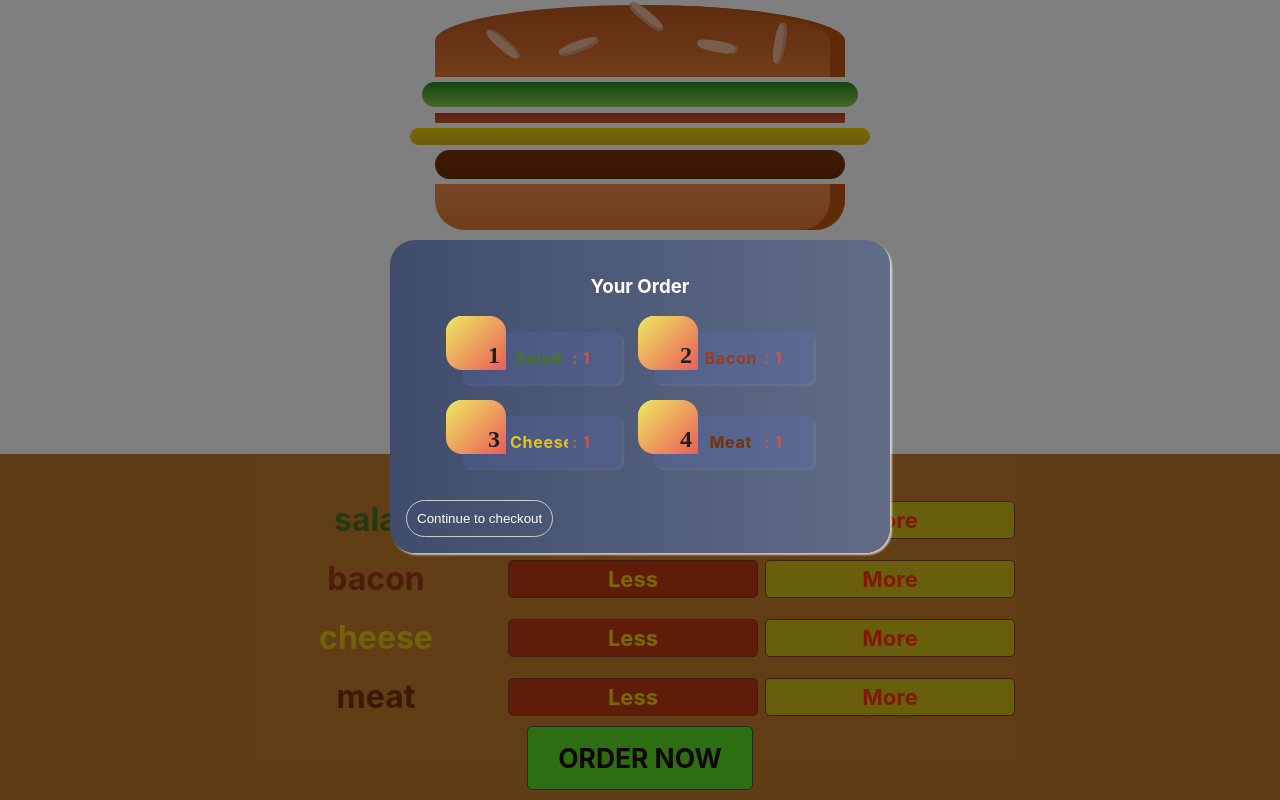
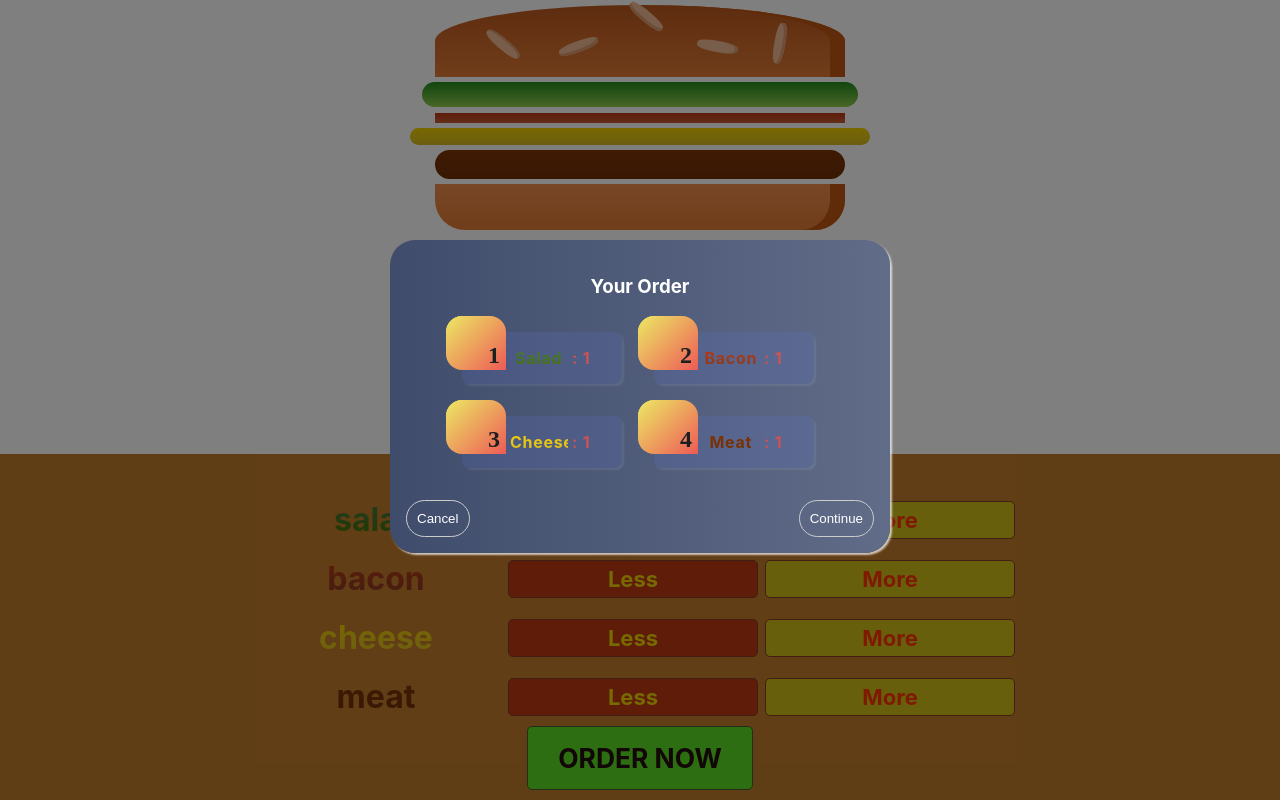
Before and after one commit to arifemir/burger-builder, a React (Create React App) app: page / in a window 1280 px wide. Both pictures are taken after a click on the button "ORDER NOW". Built offline with nearby package versions, Linux system fonts and the light colour scheme.

Commit message:
OrderSummaryButton created and done;

```diff
--- a/src/components/OrderSummary/OrderSummary.js
+++ b/src/components/OrderSummary/OrderSummary.js
@@ -4,14 +4,15 @@ import Fragment from "../../hoc/Fragment";
 import styles from './OrderSummary.module.css'
 import cn from 'classnames'
 import ControlLabel from "../BuildControlPanel/Control/ControlLabel/ControlLabel";
+import OrderSummaryButton from "./OrderSummaryButton/OrderSummaryButton";
+
 const OrderSummary = (props) => {
-  const ingredientSummary = Object.keys(props.ingredients).map(ingredientKey => {
-    return  <li className={cn(styles.ListItem)} key={ingredientKey}>
-              <span className={styles.Key}>
-                <ControlLabel label={ingredientKey}/> : {props.ingredients[ingredientKey]}
-              </span>
-            </li>
-  }
+  const ingredientSummary = Object.keys(props.ingredients).map(ingredientKey =>
+    <li className={cn(styles.ListItem)} key={ingredientKey}>
+      <span className={styles.Key}>
+        <ControlLabel label={ingredientKey}/> : {props.ingredients[ingredientKey]}
+      </span>
+    </li>
   )
   return (
     <Fragment>
@@ -19,7 +20,8 @@ const OrderSummary = (props) => {
       <ol className={styles.List}>
         {ingredientSummary}
       </ol>
-      <button className={styles.ContinueBtn}>Continue to checkout</button>
+      <OrderSummaryButton purchaseState={props.purchaseCanceled} >Cancel</OrderSummaryButton>
+      <OrderSummaryButton purchaseState={props.purchaseContinue}>Continue</OrderSummaryButton>
     </Fragment>
   );
 };
--- a/src/components/OrderSummary/OrderSummary.module.css
+++ b/src/components/OrderSummary/OrderSummary.module.css
@@ -46,6 +46,7 @@
     text-transform: capitalize;
     letter-spacing:0.7px;
 }
+
 .Key > div {
     display: inline-block;
     font-size:16px;
@@ -57,24 +58,3 @@
     text-align: center;
     color: #ffffff;
 }
-
-.ContinueBtn {
-    background: transparent;
-    color: rgb(255, 255, 255);
-    display: inline-block;
-    border:1px solid #cccccc;
-    border-radius:22px;
-    padding:10px;
-    cursor:pointer;
-    outline:none;
-    transition:all 0.5s ease-out;
-    transform:rotate(0deg);
-}
-
-.ContinueBtn:hover {
-    background: rgba(165, 180, 241, 0.14);
-    transform:rotate(10deg);
-}
-.ContinueBtn:focus {
-    transform:rotate(0deg);
-}
--- /dev/null
+++ b/src/components/OrderSummary/OrderSummaryButton/OrderSummaryButton.js
@@ -0,0 +1,16 @@
+import React from 'react';
+
+import styles from './OrderSummaryButton.module.css'
+import cn from 'classnames'
+const OrderSummaryButton = (props) => {
+  return (
+    <button
+      className={cn(styles.SummaryBtn,props.children==='Cancel'?styles.cancel:styles.continue)}
+      onClick={props.purchaseState}
+    >
+      {props.children}
+    </button>
+  );
+};
+
+export default OrderSummaryButton;
--- /dev/null
+++ b/src/components/OrderSummary/OrderSummaryButton/OrderSummaryButton.module.css
@@ -0,0 +1,28 @@
+.SummaryBtn {
+    background: transparent;
+    color: rgb(255, 255, 255);
+    display: inline-block;
+    border:1px solid #cccccc;
+    border-radius:22px;
+    padding:10px;
+    cursor:pointer;
+    outline:none;
+    transition:all 0.5s ease-out;
+    transform:rotate(0deg);
+}
+.continue {
+    float:right;
+}
+
+.cancel {
+    float:left;
+}
+
+.SummaryBtn:hover {
+    background: rgba(165, 180, 241, 0.14);
+    transform:scale(1.2);
+}
+
+.SummaryBtn:focus {
+    transform:rotate(3600deg);
+}
--- a/src/containers/BurgerBuilder/BurgerBuilder.js
+++ b/src/containers/BurgerBuilder/BurgerBuilder.js
@@ -33,8 +33,16 @@ class BurgerBuilder extends Component {
     this.setState({purchasable:sum>0})
   }
 
-  purchaseHandler = () =>{
+  purchaseHandler = () => {
     this.setState({purchasing:true})
+  }
+
+  purchaseCancelHandler = () => {
+    this.setState({purchasing:false})
+  }
+
+  purchaseContinueHandler = () => {
+    alert('You continiue!');
   }
 
   addIngredientHandler = (type) => {
@@ -54,9 +62,7 @@ class BurgerBuilder extends Component {
     }
   }
 
-  purchaseCancelHandler = () => {
-    this.setState({purchasing:false})
-  }
+
 
   render()
   {
@@ -71,7 +77,11 @@ class BurgerBuilder extends Component {
     return (
       <Fragment>
         <Modal show={this.state.purchasing} modalClosed={this.purchaseCancelHandler}>
-          <OrderSummary ingredients={this.state.ingredients}/>
+          <OrderSummary
+            ingredients={this.state.ingredients}
+            purchaseCanceled={this.purchaseCancelHandler}
+            purchaseContinue={this.purchaseContinueHandler}
+          />
         </Modal>
         <Burger ingredients={this.state.ingredients}/>
         <BuildControlPanel
```
